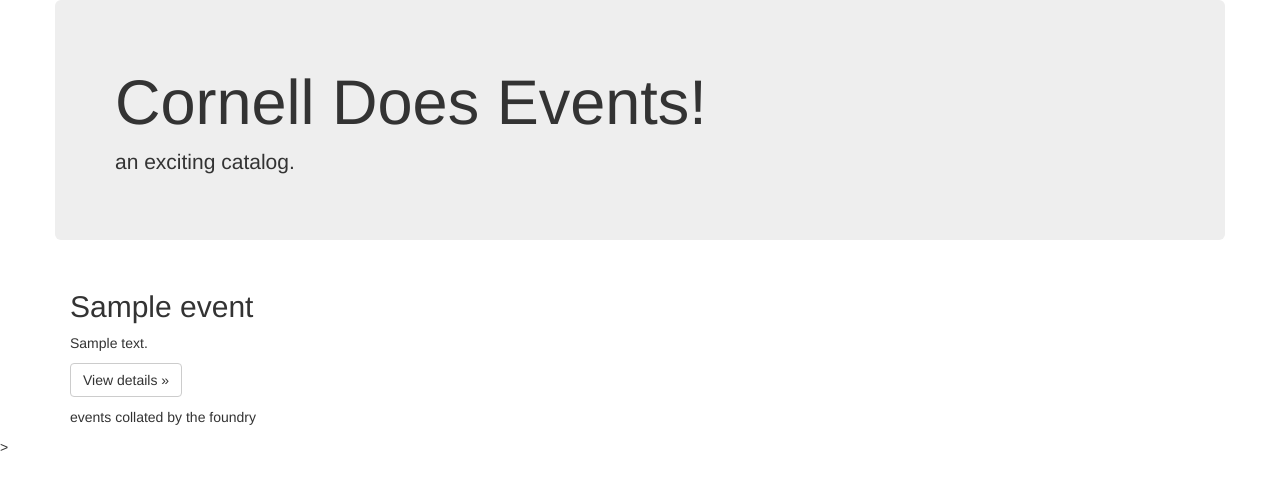
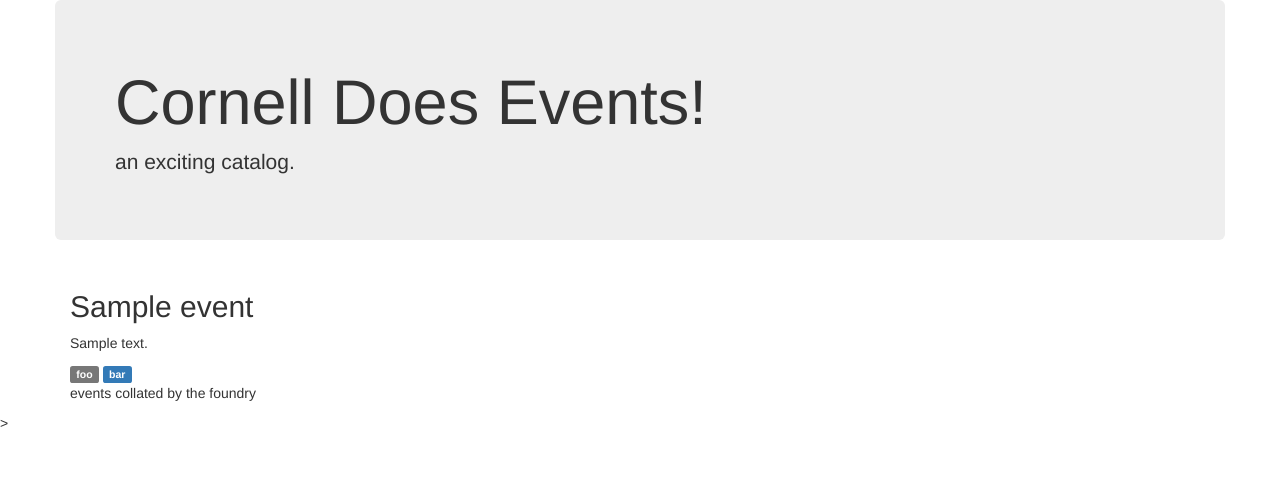
Before and after one commit to cornelltech/events, a Flask app: template templates/events_tiles.html in a window 1280 px wide. Shown: the top 490 px of the page. Run offline with Flask 2, Linux system fonts and the light colour scheme; the template is opened without the code that fills it: most values are stand-ins (such as "Sample title", 1, 10 or a date in 2020); some libraries are stand-ins or nearby versions.

Commit message:
small css changes

```diff
--- a/templates/events_tiles.html
+++ b/templates/events_tiles.html
@@ -23,7 +23,8 @@
       <div class="col-xs-6 col-lg-4">
         <h2>{{ event.event_title }}</h2>
         <p>{{event.description}} </p>
-        <p><a class="btn btn-default" href="#" role="button">View details &raquo;</a></p>
+        <span class="label label-default">foo</span> <span class="label label-primary">bar</span>
+        <!-- <p><a class="btn btn-default" href="#" role="button">View details &raquo;</a></p> -->
       </div>
       <!--/.col-xs-6.col-lg-4-->
       {% endfor %}
```
